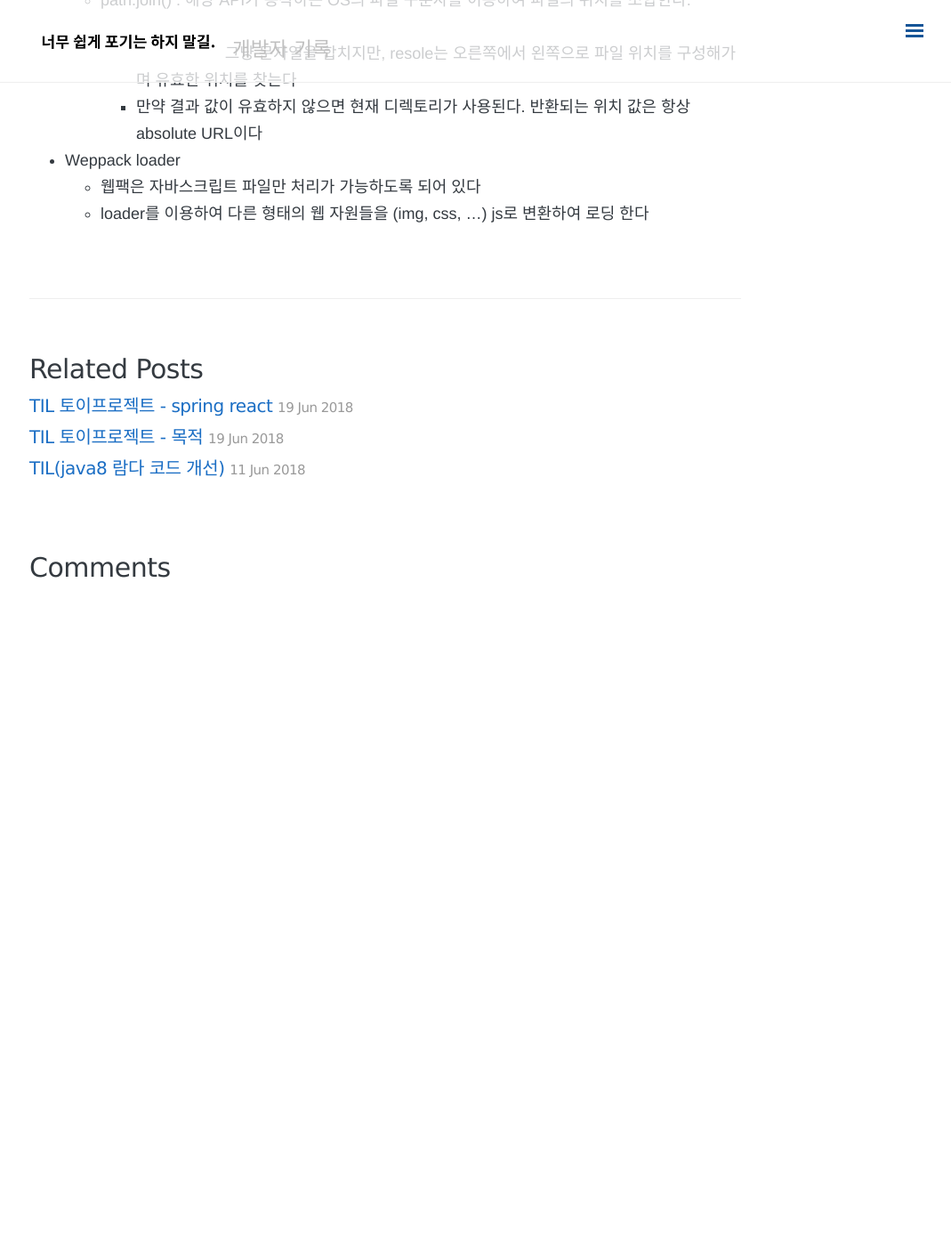
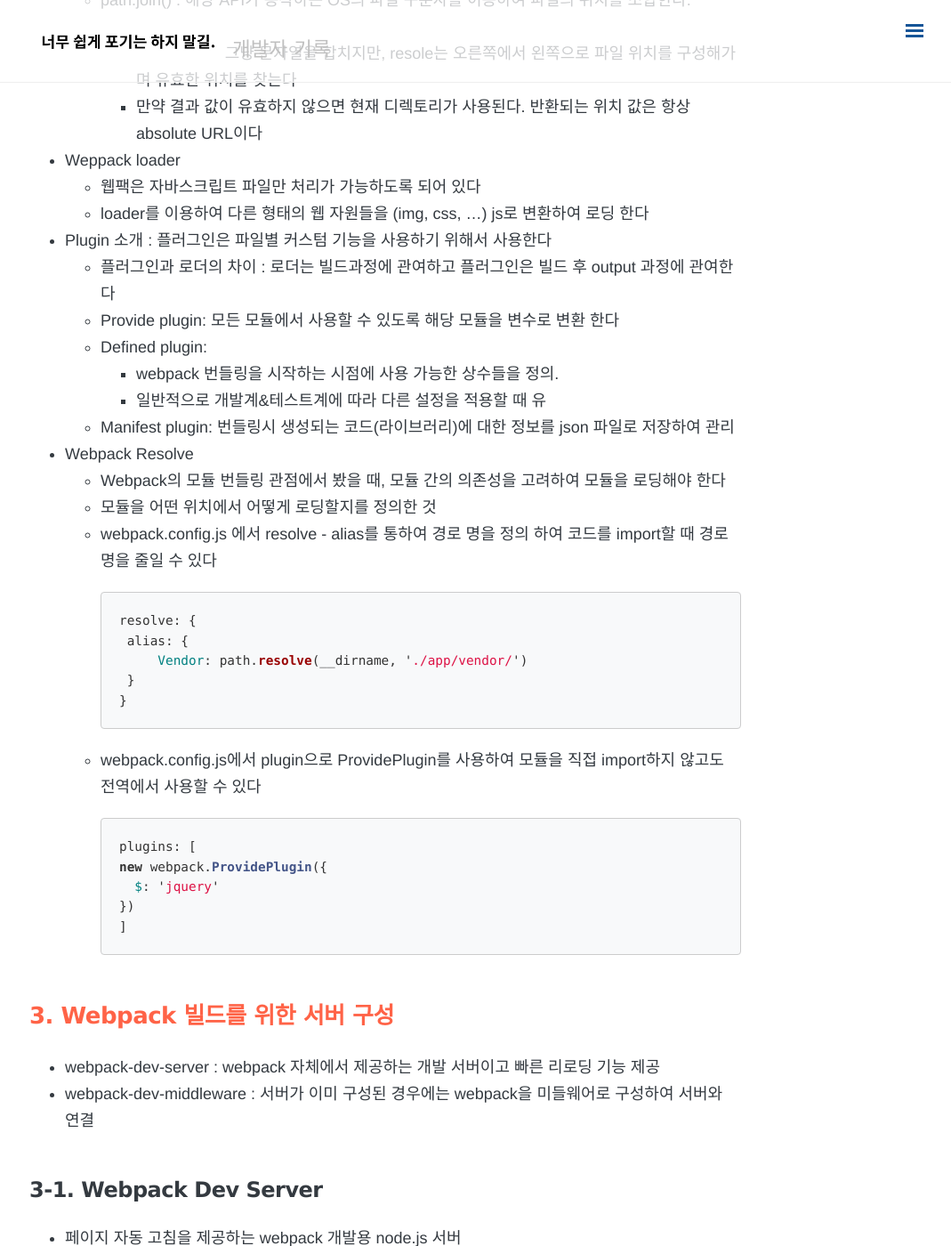
Before and after one commit to minigear/minigear.github.io, a Jekyll site: the page built from _posts/2018/2018-06-21-til-webpack.md, in a window 1280 px wide and 1400 px high, scrolled down 1029 px. Shown: the whole window at 89% size, without its empty margins (207-1276 px from the left). Built offline with Jekyll 4.4.1, drawn with Linux system fonts in a browser that asks for light colours; nearby versions of some CDN libraries; comment, search, counter and statistics services are not loaded; before the commit the page ends 1695 px from its top, so only the background shows below that; some of the changed text lies outside the part shown.

Commit message:
블로그 내용 추가 및 수정

````diff
--- a/_posts/2018/2018-06-21-til-webpack.md
+++ b/_posts/2018/2018-06-21-til-webpack.md
@@ -39,3 +39,100 @@ comments: true
   - Weppack loader
     - 웹팩은 자바스크립트 파일만 처리가 가능하도록 되어 있다
     - loader를 이용하여 다른 형태의 웹 자원들을 (img, css, ...) js로 변환하여 로딩 한다
+  - Plugin 소개 : 플러그인은 파일별 커스텀 기능을 사용하기 위해서 사용한다
+    - 플러그인과 로더의 차이 : 로더는 빌드과정에 관여하고 플러그인은 빌드 후 output 과정에 관여한다
+    - Provide plugin: 모든 모듈에서 사용할 수 있도록 해당 모듈을 변수로 변환 한다
+    - Defined plugin:
+      - webpack 번들링을 시작하는 시점에 사용 가능한 상수들을 정의.
+      - 일반적으로 개발계&테스트계에 따라 다른 설정을 적용할 때 유
+    - Manifest plugin: 번들링시 생성되는 코드(라이브러리)에 대한 정보를 json 파일로 저장하여 관리
+  - Webpack Resolve
+    - Webpack의 모듈 번들링 관점에서 봤을 때, 모듈 간의 의존성을 고려하여 모듈을 로딩해야 한다
+    - 모듈을 어떤 위치에서 어떻게 로딩할지를 정의한 것
+    - webpack.config.js 에서 resolve - alias를 통하여 경로 명을 정의 하여 코드를 import할 때 경로명을 줄일 수 있다
+    ```javascript
+    resolve: {
+       alias: {
+           Vendor: path.resolve(__dirname, './app/vendor/')
+       }
+    }
+    ```
+
+    - webpack.config.js에서 plugin으로 ProvidePlugin를 사용하여 모듈을 직접 import하지 않고도 전역에서 사용할 수 있다
+    ```javascript
+    plugins: [
+      new webpack.ProvidePlugin({
+        $: 'jquery'
+      })
+    ]
+    ```
+
+## 3. Webpack 빌드를 위한 서버 구성
+  - webpack-dev-server : webpack 자체에서 제공하는 개발 서버이고 빠른 리로딩 기능 제공
+  - webpack-dev-middleware : 서버가 이미 구성된 경우에는 webpack을 미들웨어로 구성하여 서버와 연결
+
+### 3-1. Webpack Dev Server
+  - 페이지 자동 고침을 제공하는 webpack 개발용 node.js 서버
+
+**설치 및 실행**
+  - dev-server 설치
+  ```
+    $ npm install --save-dev webpack-dev-server
+  ```
+
+  - dev-server 실행
+  ```
+    $ node_modules/.bin/webpack-dev-server
+  ```
+
+  - package.json에 실행 명령어 등록
+  ```
+  "scripts": {
+  "start:dev": "webpack-dev-server"
+  }
+  ```
+  - package.json에 스크립트 추가했을 때의 실행 방법
+  ```
+  $ npm run start:dev
+  ```
+  참고: https://www.npmjs.com/package/webpack-dev-server
+
+
+### 3-3. Webpack 명령어
+  - webpack: 웹팩 빌드 기본 명령어 (주로 개발용)
+  - webpack -p : minification 기능이 들어간 빌드(주로 배포용)
+  - webpack -watch(-w): 개발에서 빌드할 파일의 변화를 감지
+    ```
+    $ webpack --progress --watch
+    ```
+  - webpack -d : sourcemap 포함하여 빌드
+  - webpack --dispaly-error-details: error 발생시 디버깅 정보를 상세히 출력
+  - webpack --optimize-minimize --define process.env.NODE_ENV="'production'" : 배포용
+
+개발자 도구 연동
+- 브라우저에서 webpack 으로 컴파일된 파일을 디버깅 하기 어렵다
+- sourcemap설정을 추가해주면 원래 파일 구조에서 디버깅이 가능해 진다
+```
+  module.export= {
+    ...
+    devtool: "#inline-source-map"
+  }
+```
+
+Gulp 연동
+- Gulp와 Webpack 모두 Node.js 기반이기 때문에 통합해서 사용하기 쉽다
+```
+var gulp = require('gulp');
+var webpack = require('webpack-stream');
+var webpackConfig = require('./webpack.config.js');
+
+gulp.task('default', function(){
+  return gulp.src('src/entry.js').
+  pipe(webpack(webpackConfig)).
+  pipe(gulp.desc('dist/'));
+  });
+```
+
+Hot Module Replacement
+- 웹 앱에서 사용하는 JS 모듈들을 갱싱할 때 화면의 새로고침 없이 뒷 단에서 변경 및 삭제 기능을 지원
+- 공식 가이드에는 React 를 기준으로 사용법이 작성되어 있다
````
Also changed, not shown: _posts/2018/2018-04-25-node-제거.md (+8 -2 lines), _posts/2018/2018-08-02-til-react.md (added, +56 -0 lines).
